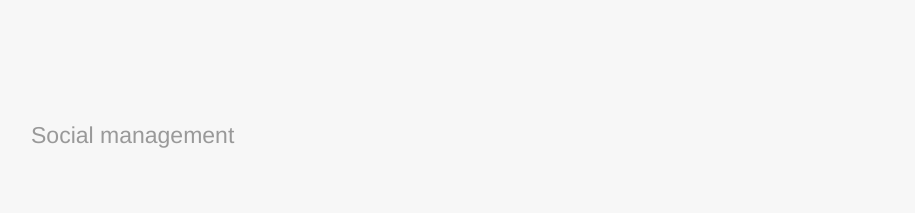
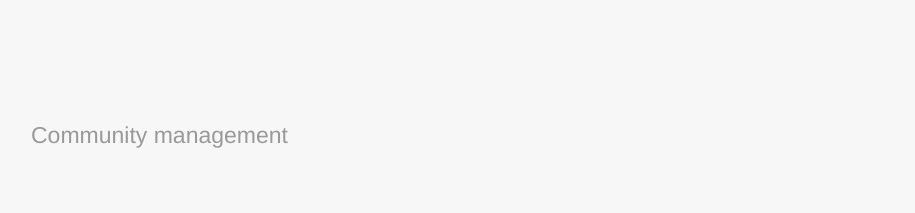
Before and after one commit to BalanceCoin/balancecoin.io, a React (Create React App) app: page / in a window 1280 px wide. Shown: the part 8580-8793 px from the top of the page, without its empty margins (74-989 px from the left). Built offline with nearby package versions, Linux system fonts and the light colour scheme.

Commit message:
Update some english words.

```diff
--- a/src/LangEn.js
+++ b/src/LangEn.js
@@ -136,7 +136,7 @@ export default {
       title: 'Founder'
     },
     socialOperation: {
-      title: 'Social management'
+      title: 'Community management'
     },
     adviser: {
       title: 'Adviser'
```
